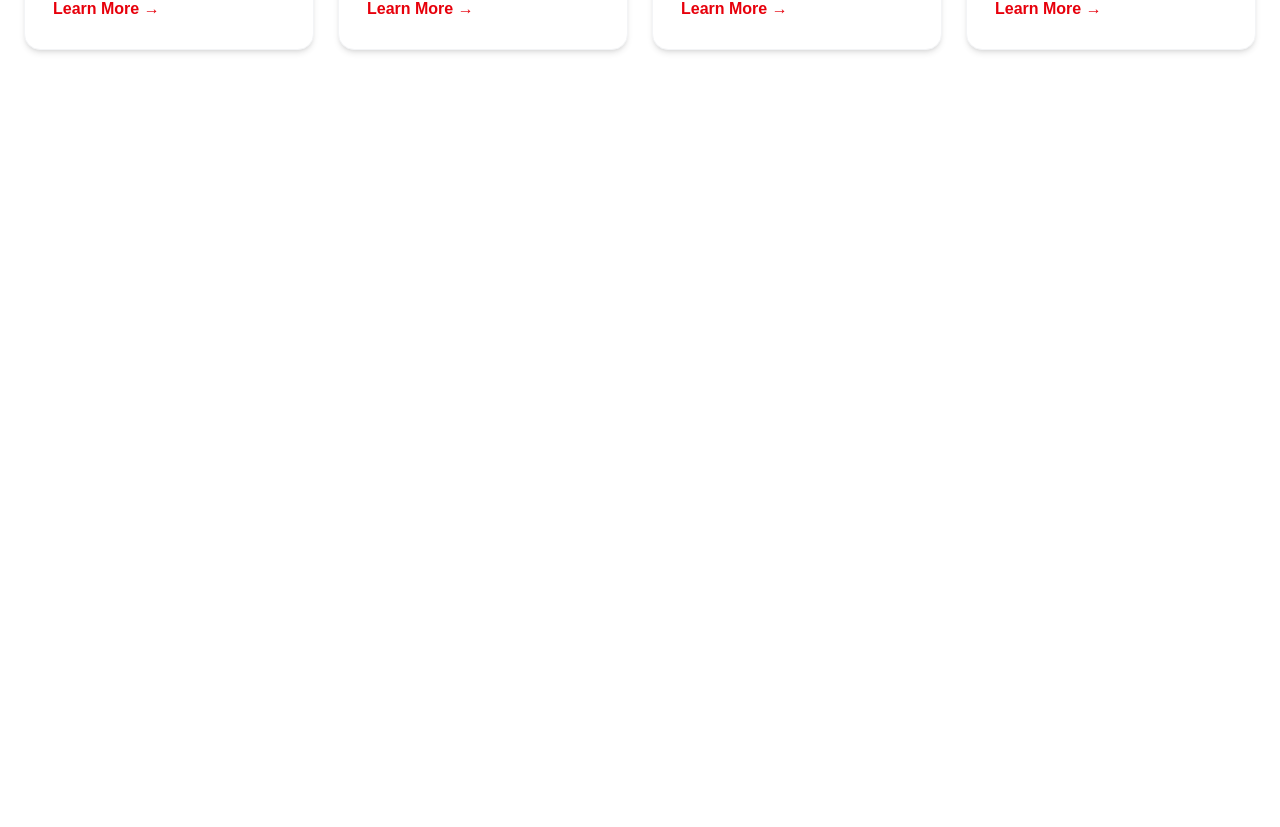
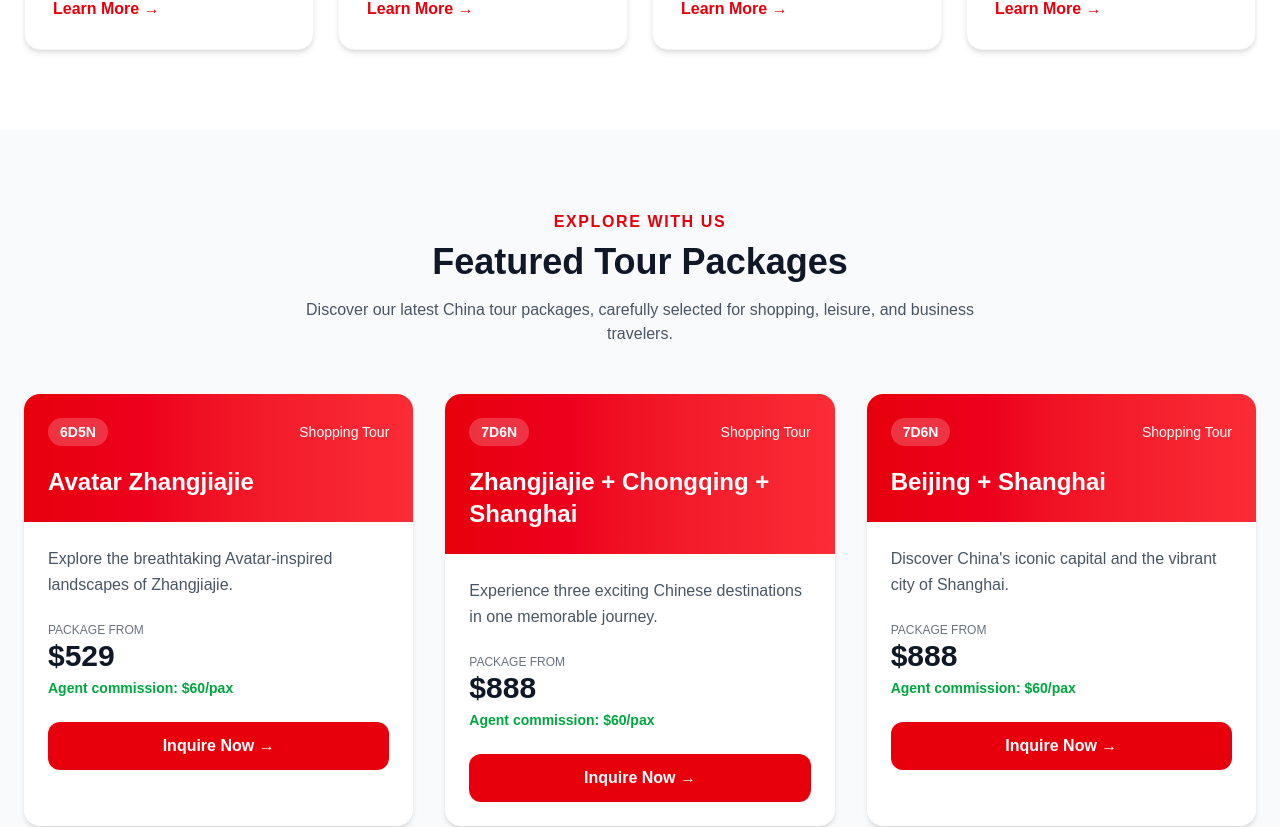
Before and after one commit to chingutravelandtours/chingu-website, a Next.js app: page / in a window 1280 px wide. Shown: the part 1236-2063 px from the top of the page. Before the commit the page ends 1366 px from the top, so only its background shows below. Built offline with nearby package versions, Linux system fonts and the light colour scheme.

Commit message:
Update page.tsx

```diff
--- a/app/page.tsx
+++ b/app/page.tsx
@@ -1,6 +1,7 @@
 import Navbar from "../components/Navbar";
 import Hero from "../components/Hero";
 import Services from "../components/Services";
+import TourPackages from "../components/TourPackages";
 
 export default function Home() {
   return (
@@ -8,6 +9,7 @@ export default function Home() {
       <Navbar />
       <Hero />
       <Services />
+      <TourPackages />
     </>
   );
 }
```
